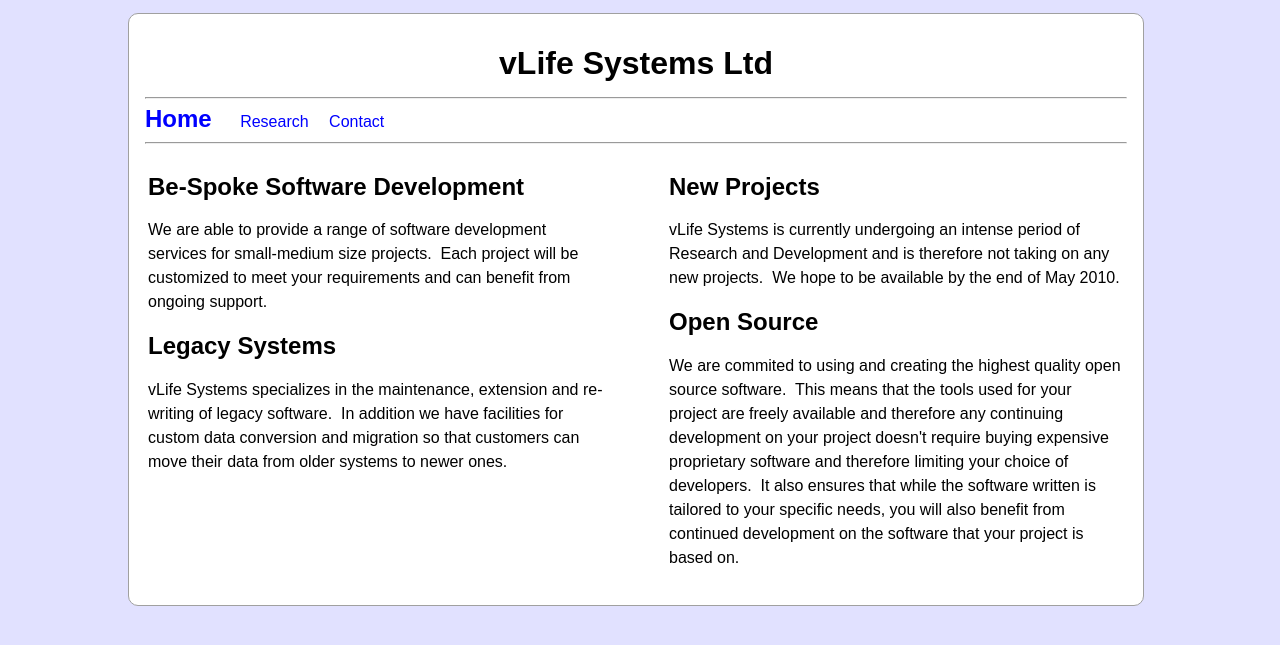
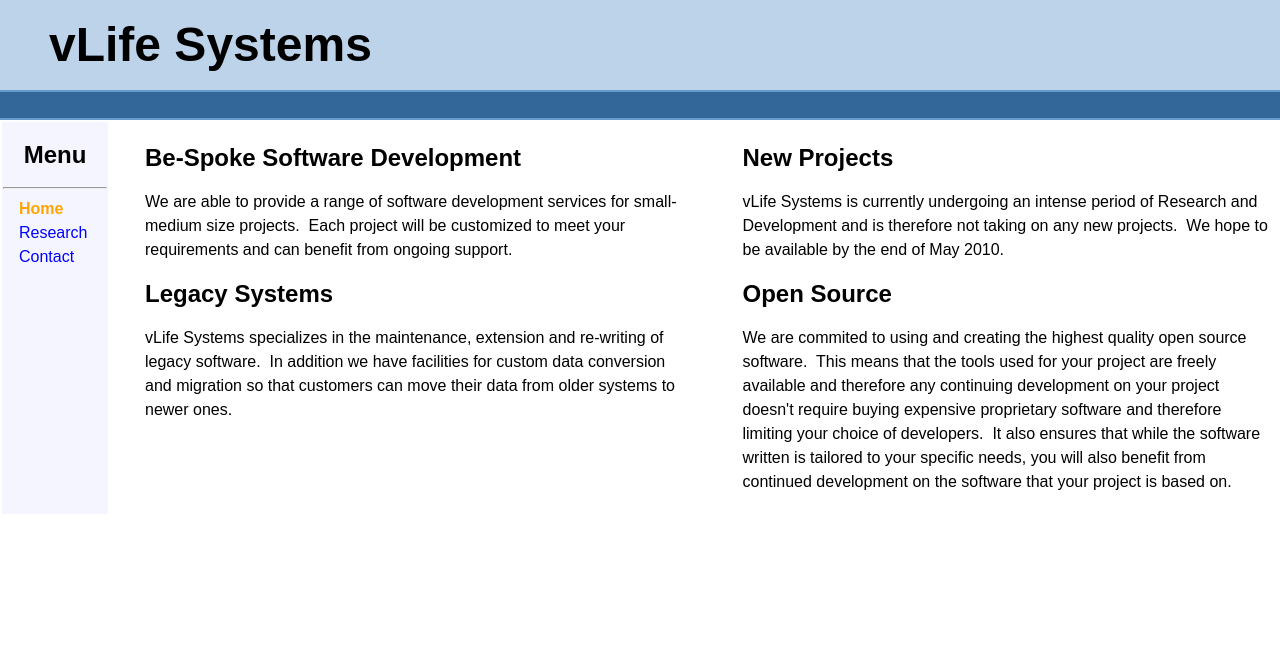
Before and after one commit to vlifesystems/vlifesystems.github.io, a Jekyll site: the page built from index.html, in a window 1280 px wide. Shown: the top 645 px of the page. Built offline with Jekyll 4.4.1, drawn with Linux system fonts in a browser that asks for light colours; Markdown is read by kramdown in place of the engine named in the settings.

Commit message:
Change layout to full-width
Changed the layout to use the full width of the screen with a menu down the side.

```diff
--- a/_layouts/default.html
+++ b/_layouts/default.html
@@ -14,36 +14,49 @@
 	</head>
 
 	<body>
-		<div id="middleBorder">
-			<h1 id="pageTitle">vLife Systems Ltd</h1>
+		<table id="topBanner">
+			<tr><td id="primary">
+				<h1 id="pageTitle">vLife Systems</h1>
+
 <!--			<h2 id="pageSubTitle">The Jupiter Ace Emulator</h2> -->
+			</td></tr>
 
+			<tr><td id="secondary">
+				<br />
+			</td></tr>
+		</table>
+
+		<table id="pageTwoColumns">
+			<tr>
+				<td id="menuColumn">
 				<!-- Menu Begin -->
-				<hr />
+					<h2 id="menu">Menu</h2>
+					<hr style="padding:0"/>
 					{% if page.menuOption == 'home' %}
 					<a class="menuItemSelected" href="/">Home</a>
 					{% else %}
 					<a class="menuItemUnselected" href="/">Home</a>
 					{% endif %}
-
+					<br />
 					{% if page.menuOption == 'research' %}
 					<a class="menuItemSelected" href="/research">Research</a>
 					{% else %}
 					<a class="menuItemUnselected" href="/research">Research</a>
 					{% endif %}
-
+					<br />
 					{% if page.menuOption == 'contact' %}
 					<a class="menuItemSelected" href="/contact.html">Contact</a>
 					{% else %}
 					<a class="menuItemUnselected" href="/contact.html">Contact</a>
 					{% endif %}
+					<br />
+				<!-- Menu End -->
+				</td>
 
-				<hr />
-			<!-- Menu End -->
-
+				<td id="contentColumn">
 					{{content}}
-
-
-		</div>
+				</td>
+			</tr>
+		</table>
 	</body>
 </html>
--- a/css/sitestyle.css
+++ b/css/sitestyle.css
@@ -1,20 +1,19 @@
 body
 {
 	color: black;
-	background: #E1E1FF;
+	background: white;
 	font-family: Arial, Helvetica, sans-serif;
 	font-weight: normal;
 	line-height: 150%;
 
-	margin-top: 1%;
-	margin-left: 10%;
-	margin-right: 10%;
-
+	margin: 0;
 }
 
 h1#pageTitle
 {
-	text-align: center;
+	font-size: 300%;
+	padding-left: 1em;
+	text-align: left;
 }
 
 h2#pageSubTitle
@@ -24,28 +23,46 @@
 	font-size: 100%;
 }
 
-
-div#middleBorder
+h2#menu
 {
-	background: white;
-	border: 1px solid #A0A0A0;
-	padding: 1em;
-	margin-top: 0;
-	margin-left: 0;
-	margin-right: 0.5em;
-	margin-bottom: 1em;
-	text-align: left;
-	-moz-border-radius: 10px;
-	-webkit-border-radius: 10px;
-	border-radius: 10px;
-
+	text-align: center;
+	padding-bottom:0;
 }
 
 
-div:hover#middleBorder
+table#topBanner
 {
-	border: 1px #00074F solid;
+	width: 100%;
+	border-collapse: collapse;
 }
+
+table#topBanner td#primary
+{
+	background: #BDD3EA;
+}
+
+table#topBanner td#secondary
+{
+	background: #336699;
+	border-top: solid 2px #6699CC;
+	border-bottom: solid 2px #6699CC;
+}
+
+
+table#pageTwoColumns td#menuColumn
+{
+	width: 6.5em;
+	background: #F5F5FF;
+	vertical-align: top;
+	border-collapse: collapse;
+}
+
+table#pageTwoColumns td#contentColumn
+{
+	padding-left: 2em;
+	vertical-align: top;
+}
+
 
 table.twoColumns td.leftColumn
 {
@@ -68,16 +85,15 @@
 {
 	font-weight: bold;
 	text-decoration: none;
-	font-size: 150%;
-	padding-right: 1em;
-	color: blue;
+	padding-left: 1em;
+	color: orange;
 }
 
 a.menuItemUnselected
 {
 	font-weight: normal;
 	text-decoration: none;
-	padding-right: 1em;
+	padding-left: 1em;
 	color: blue;
 }
 
```
Lines whose indentation alone changed are shown as unchanged.
